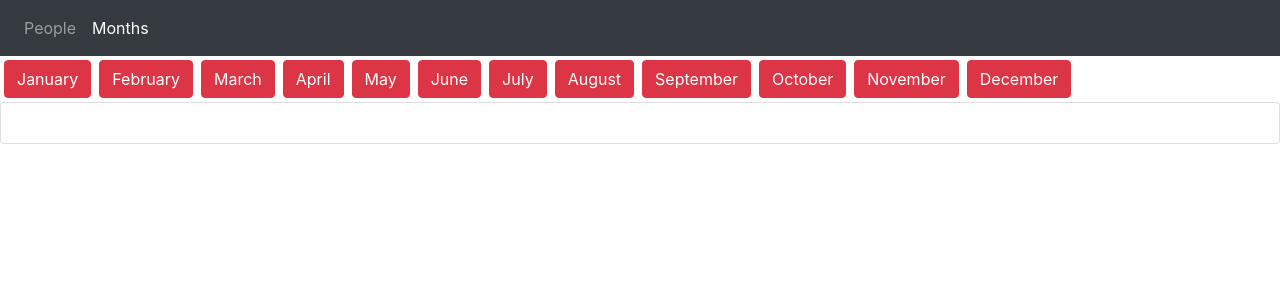
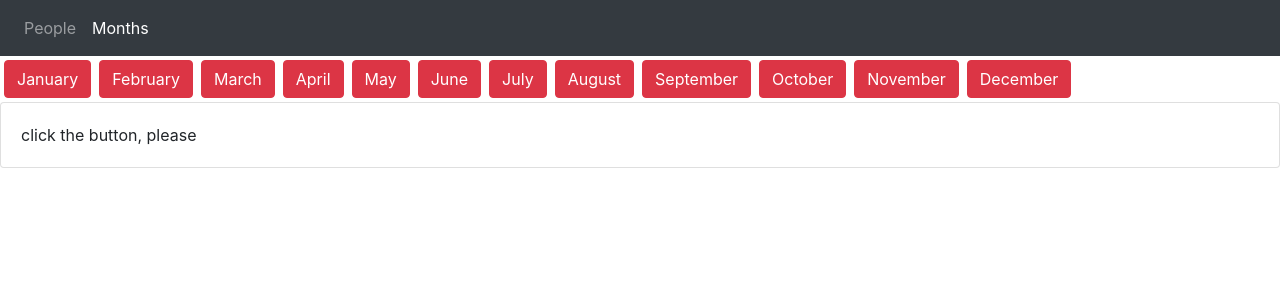
Before and after one commit to tsaputo/ppl-app, a React (Create React App) app: page /months in a window 1280 px wide. Shown: the top 300 px of the page. Built offline with nearby package versions, Linux system fonts and the light colour scheme; no server answers.

Commit message:
added colors to buttons

```diff
--- a/src/pages/MonthsPage.jsx
+++ b/src/pages/MonthsPage.jsx
@@ -101,7 +101,7 @@ class MonthsPage extends React.Component {
         <div className="collapse show" id="collapseExample">
           <div className="card card-body">
             <div>
-              { fullNameWithMonth['01'] }
+              click the button, please
             </div>
 
           </div>
```
